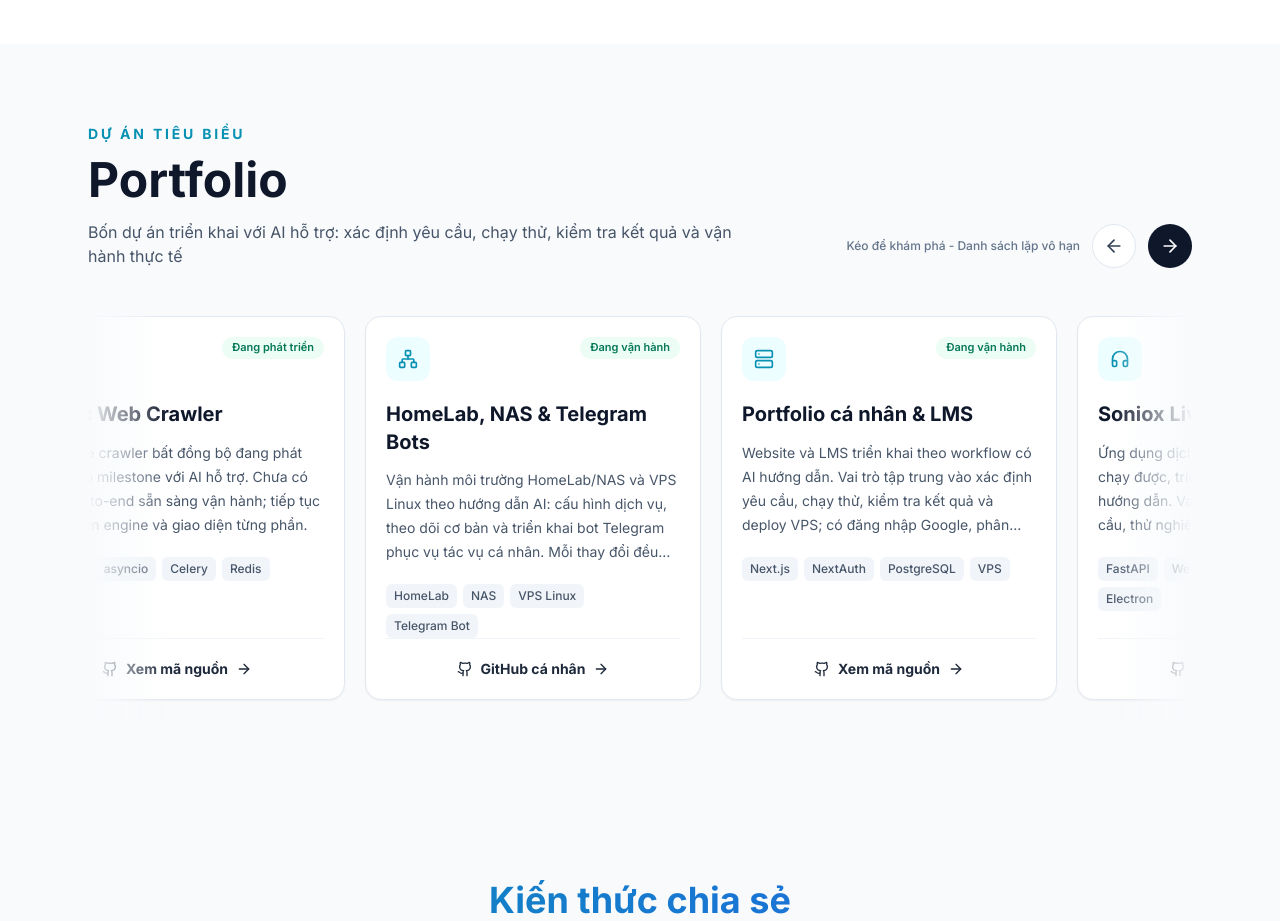
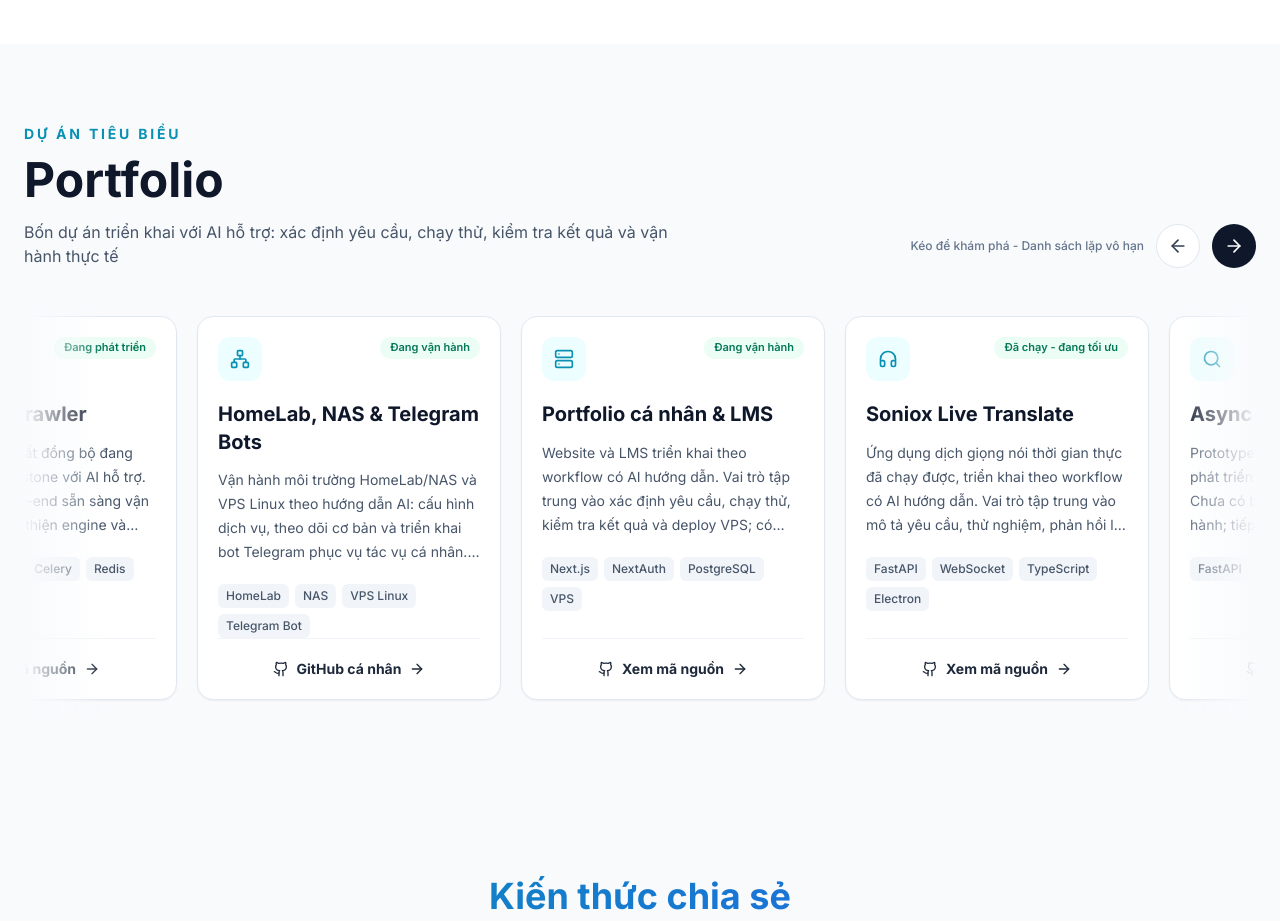
Before and after one commit to ducnb17/portfolio, a Next.js app: page / in a window 1280 px wide. Shown: the part 3560-4481 px from the top of the page. Built offline with nearby package versions, Linux system fonts and the light colour scheme.

Commit message:
feat(portfolio): refine infinite project carousel

```diff
--- a/src/app/globals.css
+++ b/src/app/globals.css
@@ -47,14 +47,37 @@ body {
   background: #22d3ee;
 }
 
-/* Keep the carousel draggable without exposing a second, distracting scrollbar. */
+/* The visible scrollbar doubles as a clear progress indicator for the looping carousel. */
 .project-carousel {
-  -ms-overflow-style: none;
-  scrollbar-width: none;
+  scrollbar-color: #06b6d4 #cbd5e1;
+  scrollbar-width: thin;
 }
 
 .project-carousel::-webkit-scrollbar {
-  display: none;
+  height: 9px;
+}
+
+.project-carousel::-webkit-scrollbar-track {
+  background: #e2e8f0;
+  border-radius: 999px;
+}
+
+.project-carousel::-webkit-scrollbar-thumb {
+  background: linear-gradient(90deg, #06b6d4, #2563eb);
+  border: 2px solid #e2e8f0;
+  border-radius: 999px;
+}
+
+.dark .project-carousel {
+  scrollbar-color: #22d3ee #334155;
+}
+
+.dark .project-carousel::-webkit-scrollbar-track {
+  background: #334155;
+}
+
+.dark .project-carousel::-webkit-scrollbar-thumb {
+  border-color: #334155;
 }
 
 /* Utility animations */
--- a/src/components/Portfolio.tsx
+++ b/src/components/Portfolio.tsx
@@ -1,7 +1,6 @@
 'use client';
 
 import { useCallback, useEffect, useRef } from 'react';
-import { motion } from 'framer-motion';
 import { ArrowLeft, ArrowRight, Github, Headphones, Search, Server, Network } from 'lucide-react';
 import { useLanguage } from '@/lib/i18n/LanguageContext';
 
@@ -14,6 +13,7 @@ export default function Portfolio() {
   const trackRef = useRef<HTMLDivElement>(null);
   const initializedRef = useRef(false);
   const mouseDragRef = useRef({ active: false, startX: 0, startScrollLeft: 0 });
+  const autoScrollRef = useRef({ frameId: 0, lastTime: 0, paused: false });
 
   const labels = {
     previous: locale === 'vi' ? 'Dự án trước' : locale === 'ja' ? '前のプロジェクト' : 'Previous project',
@@ -55,15 +55,28 @@ export default function Portfolio() {
   }, [projects.length]);
 
   useEffect(() => {
-    const timer = window.setInterval(() => {
-      if (!document.hidden) move(1);
-    }, 4800);
-    return () => window.clearInterval(timer);
-  }, [move]);
+    const autoScroll = (time: number) => {
+      const track = trackRef.current;
+      const motion = autoScrollRef.current;
+
+      if (track && !motion.paused && !document.hidden && motion.lastTime) {
+        const elapsed = Math.min(time - motion.lastTime, 64);
+        track.scrollLeft += elapsed * 0.018;
+        normalizeInfinitePosition();
+      }
+
+      motion.lastTime = time;
+      motion.frameId = window.requestAnimationFrame(autoScroll);
+    };
+
+    autoScrollRef.current.frameId = window.requestAnimationFrame(autoScroll);
+    return () => window.cancelAnimationFrame(autoScrollRef.current.frameId);
+  }, [normalizeInfinitePosition]);
 
   const handlePointerDown = (event: React.PointerEvent<HTMLDivElement>) => {
     if (event.pointerType !== 'mouse' || event.button !== 0 || !trackRef.current) return;
     mouseDragRef.current = { active: true, startX: event.clientX, startScrollLeft: trackRef.current.scrollLeft };
+    autoScrollRef.current.paused = true;
     event.currentTarget.setPointerCapture(event.pointerId);
   };
 
@@ -74,6 +87,7 @@ export default function Portfolio() {
 
   const stopMouseDrag = () => {
     mouseDragRef.current.active = false;
+    autoScrollRef.current.paused = false;
     normalizeInfinitePosition();
   };
 
@@ -81,7 +95,7 @@ export default function Portfolio() {
 
   return (
     <section id="portfolio" className="overflow-hidden bg-slate-50 py-20 dark:bg-slate-900">
-      <div className="mx-auto max-w-6xl px-4 sm:px-6">
+      <div className="container mx-auto px-4 sm:px-6">
         <div className="mb-10 flex flex-col gap-6 sm:flex-row sm:items-end sm:justify-between">
           <div className="max-w-2xl">
             <p className="mb-3 text-sm font-bold uppercase tracking-[0.2em] text-cyan-600 dark:text-cyan-400">{labels.eyebrow}</p>
@@ -102,12 +116,12 @@ export default function Portfolio() {
         <div className="relative">
           <div className="pointer-events-none absolute inset-y-0 left-0 z-10 w-10 bg-gradient-to-r from-slate-50 to-transparent dark:from-slate-900 sm:w-20" />
           <div className="pointer-events-none absolute inset-y-0 right-0 z-10 w-10 bg-gradient-to-l from-slate-50 to-transparent dark:from-slate-900 sm:w-20" />
-          <div ref={trackRef} onScroll={normalizeInfinitePosition} onPointerDown={handlePointerDown} onPointerMove={handlePointerMove} onPointerUp={stopMouseDrag} onPointerCancel={stopMouseDrag} className="project-carousel flex snap-x snap-mandatory gap-5 overflow-x-auto px-[8vw] pb-5 pt-2 select-none sm:px-5" aria-label={sectionTitle}>
+          <div ref={trackRef} onScroll={normalizeInfinitePosition} onPointerDown={handlePointerDown} onPointerMove={handlePointerMove} onPointerUp={stopMouseDrag} onPointerCancel={stopMouseDrag} className="project-carousel flex snap-x snap-mandatory gap-5 overflow-x-auto px-2 pb-4 pt-2 select-none sm:px-1" aria-label={sectionTitle}>
             {loopedProjects.map((project, index) => {
               const projectIndex = index % projects.length;
               const Icon = ICONS[projectIndex % ICONS.length];
               return (
-                <motion.article key={`${project.title}-${index}`} data-project-card initial={{ opacity: 0, y: 16 }} whileInView={{ opacity: 1, y: 0 }} viewport={{ once: true, amount: 0.2 }} transition={{ duration: 0.35 }} className="flex min-h-[350px] w-[min(82vw,21rem)] shrink-0 snap-center cursor-grab flex-col rounded-2xl border border-slate-200 bg-white p-5 shadow-sm transition-shadow hover:shadow-xl active:cursor-grabbing dark:border-slate-700 dark:bg-slate-800">
+                <article key={`${project.title}-${index}`} data-project-card className="flex min-h-[340px] w-[min(82vw,19rem)] shrink-0 snap-center cursor-grab flex-col rounded-2xl border border-slate-200 bg-white p-5 shadow-sm transition-shadow hover:shadow-xl active:cursor-grabbing dark:border-slate-700 dark:bg-slate-800">
                   <div className="mb-5 flex items-start justify-between gap-4">
                     <div className="grid h-11 w-11 shrink-0 place-items-center rounded-xl bg-cyan-50 text-cyan-600 dark:bg-cyan-400/10 dark:text-cyan-300"><Icon className="h-5 w-5" /></div>
                     {project.status && <span className="rounded-full bg-emerald-50 px-2.5 py-1 text-right text-[11px] font-semibold leading-tight text-emerald-700 dark:bg-emerald-400/10 dark:text-emerald-300">{project.status}</span>}
@@ -120,7 +134,7 @@ export default function Portfolio() {
                   <a href={project.githubUrl ?? 'https://github.com/ducnb17'} target="_blank" rel="noopener noreferrer" className="mt-auto inline-flex items-center justify-center gap-2 border-t border-slate-100 pt-5 text-sm font-bold text-slate-800 transition hover:text-cyan-600 dark:border-slate-700 dark:text-slate-100 dark:hover:text-cyan-300">
                     <Github className="h-4 w-4" />{project.githubLabel ?? labels.repository}<ArrowRight className="h-4 w-4" />
                   </a>
-                </motion.article>
+                </article>
               );
             })}
           </div>
```
